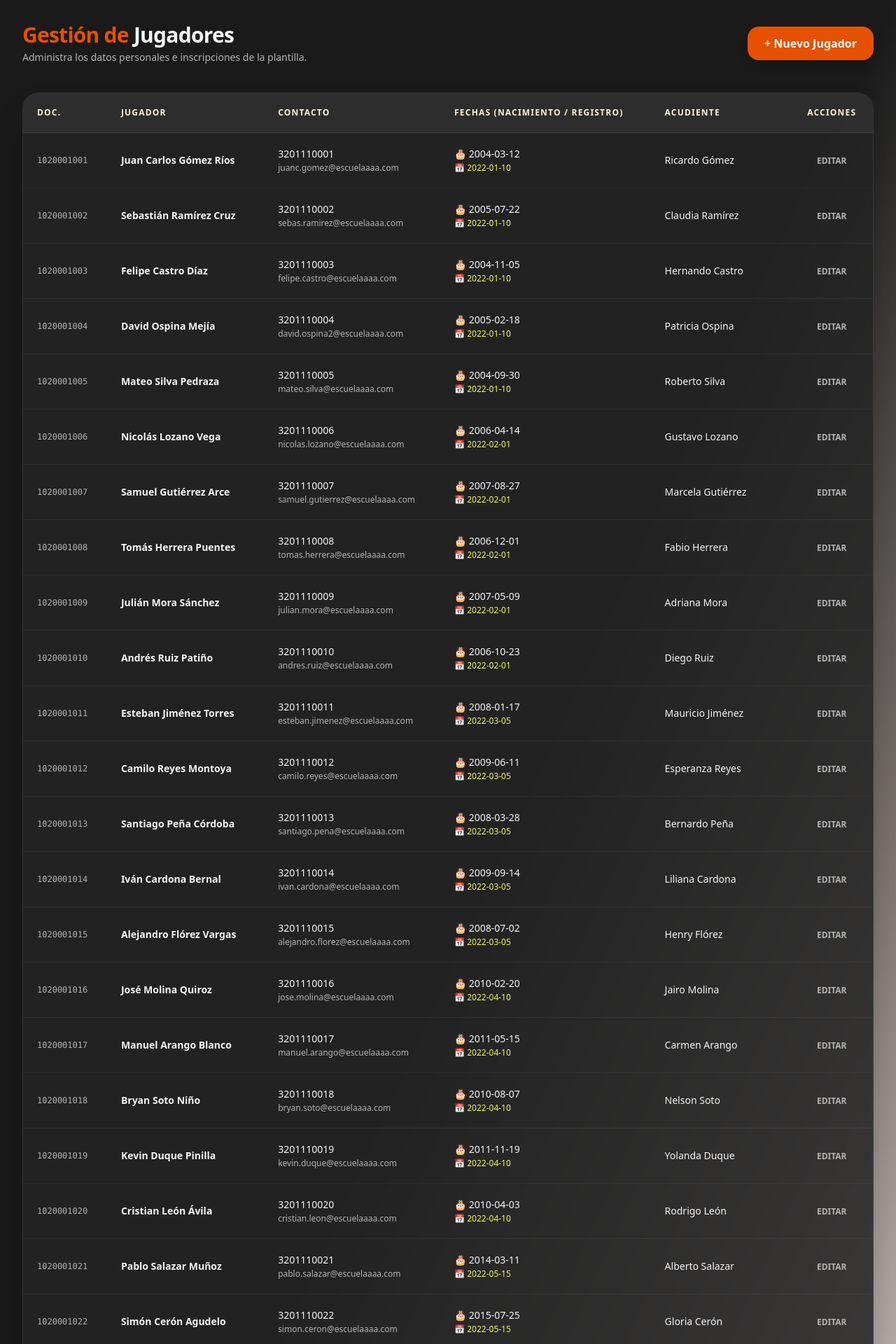
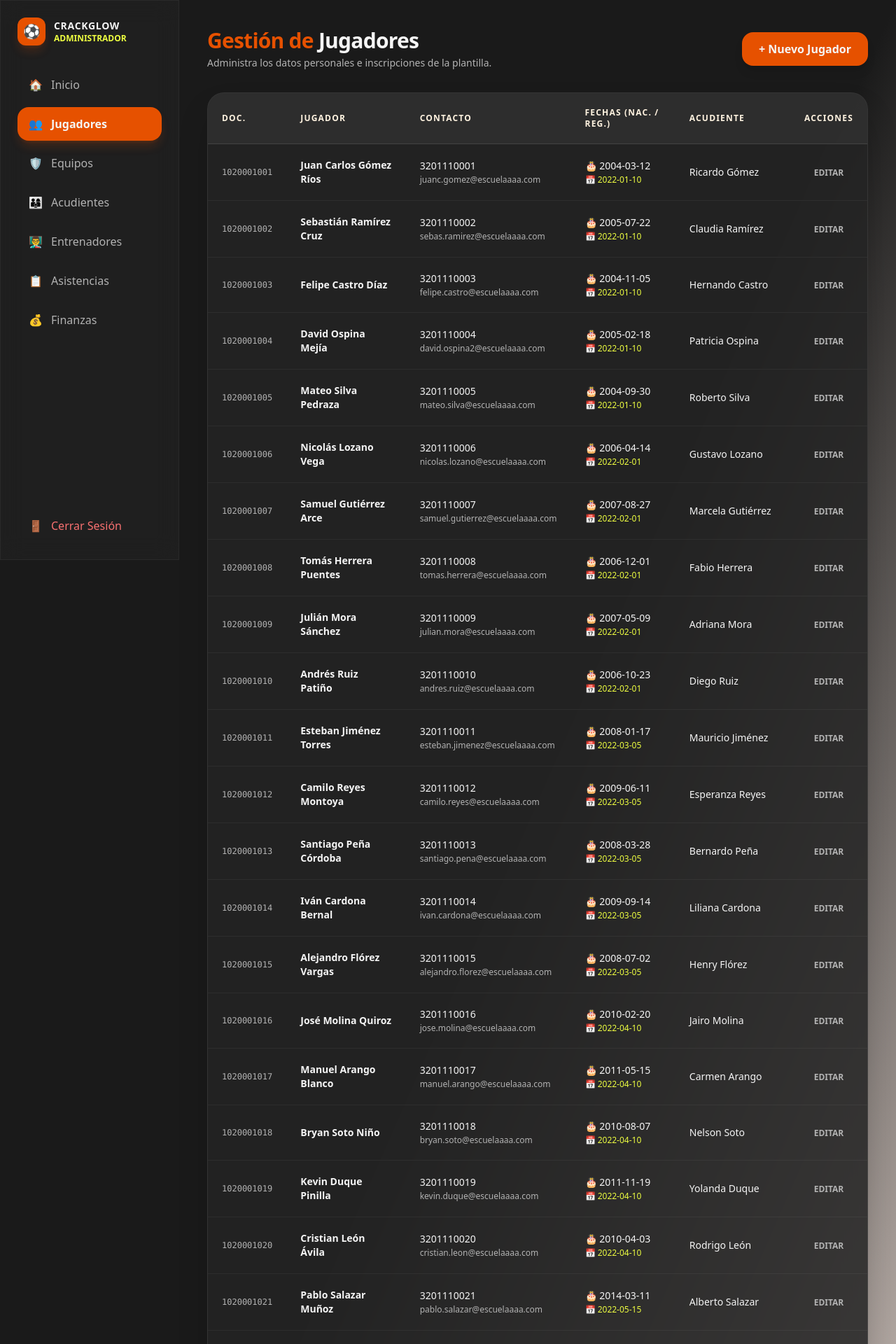
Before and after one commit to Ragnarok-2002/Futbol_Piton, a Flask app: page /jugadores in a window 1280 px wide. Shown: the top 1920 px of the page at 70% size. Run offline with Flask 3, Linux system fonts and the light colour scheme; data comes from the database, SQL or seed files in the repository; some libraries are stand-ins or nearby versions.

Commit message:
Lista de jugadores
Se ajusta el codigo para agregar y hacer visible una barra lateral con todos los botones

```diff
--- a/templates/gestion_jugadores.html
+++ b/templates/gestion_jugadores.html
@@ -26,19 +26,59 @@
         .glass-effect {
             background: rgba(37, 37, 37, 0.85);
             backdrop-filter: blur(16px);
-            -webkit-backdrop-filter: blur(16px);
             border: 1px solid rgba(255, 255, 255, 0.08);
         }
     </style>
 </head>
-<body class="bg-gradient-to-br from-negro-carbon via-negro-carbon to-naranja-fuego/10 min-h-screen text-blanco-humo p-8 font-sans">
+<body class="bg-gradient-to-br from-negro-carbon via-negro-carbon to-naranja-fuego/10 min-h-screen text-blanco-humo font-sans flex flex-col md:flex-row">
 
-    <div class="max-w-7xl mx-auto flex justify-between items-center mb-10">
+    <aside class="w-full md:w-64 bg-gris-carbon/50 border-r border-white/5 flex flex-col justify-between p-6 glass-effect z-10 md:sticky md:top-0 md:h-screen">
+        <div class="space-y-8">
+            <div class="flex items-center gap-3">
+                <div class="w-10 h-10 rounded-xl bg-naranja-fuego flex items-center justify-center text-xl shadow-lg shadow-naranja-fuego/20">⚽</div>
+                <div>
+                    <h2 class="text-sm font-black tracking-wider uppercase">CrackGlow</h2>
+                    <p class="text-xs text-amarillo-volt font-bold">ADMINISTRADOR</p>
+                </div>
+            </div>
+
+            <nav class="space-y-2 hidden md:block">
+                <a href="/dashboard-admin" class="flex items-center gap-3 px-4 py-3 text-gris-claro hover:text-blanco-humo hover:bg-white/5 rounded-2xl transition-all duration-300 group">
+                    <span class="group-hover:text-amarillo-volt transition-colors">🏠</span> Inicio
+                </a>
+                <a href="/jugadores" class="flex items-center gap-3 px-4 py-3 bg-naranja-fuego text-blanco-humo font-bold rounded-2xl transition-all duration-300 shadow-lg shadow-naranja-fuego/20">
+                    <span>👥</span> Jugadores
+                </a>
+                <a href="/equipos" class="flex items-center gap-3 px-4 py-3 text-gris-claro hover:text-blanco-humo hover:bg-white/5 rounded-2xl transition-all duration-300 group">
+                    <span class="group-hover:text-amarillo-volt transition-colors">🛡️</span> Equipos
+                </a>
+                <a href="#" class="flex items-center gap-3 px-4 py-3 text-gris-claro hover:text-blanco-humo hover:bg-white/5 rounded-2xl transition-all duration-300 group">
+                    <span class="group-hover:text-amarillo-volt transition-colors">👨‍👩‍👦</span> Acudientes
+                </a>
+                <a href="/entrenadores" class="flex items-center gap-3 px-4 py-3 text-gris-claro hover:text-blanco-humo hover:bg-white/5 rounded-2xl transition-all duration-300 group">
+                    <span class="group-hover:text-amarillo-volt transition-colors">👨‍🏫</span> Entrenadores
+                </a>
+                <a href="#" class="flex items-center gap-3 px-4 py-3 text-gris-claro hover:text-blanco-humo hover:bg-white/5 rounded-2xl transition-all duration-300 group">
+                    <span class="group-hover:text-amarillo-volt transition-colors">📋</span> Asistencias
+                </a>
+                <a href="#" class="flex items-center gap-3 px-4 py-3 text-gris-claro hover:text-blanco-humo hover:bg-white/5 rounded-2xl transition-all duration-300 group">
+                    <span class="group-hover:text-amarillo-volt transition-colors">💰</span> Finanzas
+                </a>
+            </nav>
+        </div>
+
+        <a href="/" class="hidden md:flex items-center gap-3 px-4 py-3 text-red-400 hover:bg-red-500/10 rounded-2xl transition-all duration-300 font-medium mt-10">
+            <span>🚪</span> Cerrar Sesión
+        </a>
+    </aside>
+
+    <main class="flex-1 p-6 md:p-10 space-y-8 overflow-y-auto">
+        <div class="max-w-7xl mx-auto flex justify-between items-center mb-6">
             <div>
                 <h1 class="text-3xl font-black tracking-tight"><span class="text-naranja-fuego">Gestión de</span> Jugadores</h1>
                 <p class="text-gris-claro text-sm mt-1">Administra los datos personales e inscripciones de la plantilla.</p>
             </div>
-        <button class="bg-naranja-fuego hover:bg-orange-700 text-blanco-humo font-bold py-3 px-6 rounded-2xl shadow-lg transition-all duration-300 hover:translate-y-[-2px] focus:ring-2 focus:ring-amarillo-volt">
+            <button class="bg-naranja-fuego hover:bg-orange-700 text-blanco-humo font-bold py-3 px-6 rounded-2xl shadow-lg transition-all duration-300 hover:-translate-y-1 focus:ring-2 focus:ring-amarillo-volt">
                 + Nuevo Jugador
             </button>
         </div>
@@ -51,7 +91,7 @@
                             <th class="p-5 font-bold">Doc.</th>
                             <th class="p-5 font-bold">Jugador</th>
                             <th class="p-5 font-bold">Contacto</th>
-                        <th class="p-5 font-bold">Fechas (Nacimiento / Registro)</th>
+                            <th class="p-5 font-bold">Fechas (Nac. / Reg.)</th>
                             <th class="p-5 font-bold">Acudiente</th>
                             <th class="p-5 font-bold text-center">Acciones</th>
                         </tr>
@@ -87,6 +127,7 @@
                 </table>
             </div>
         </div>
+    </main>
 
 </body>
 </html>
```
Lines whose indentation alone changed are shown as unchanged.
